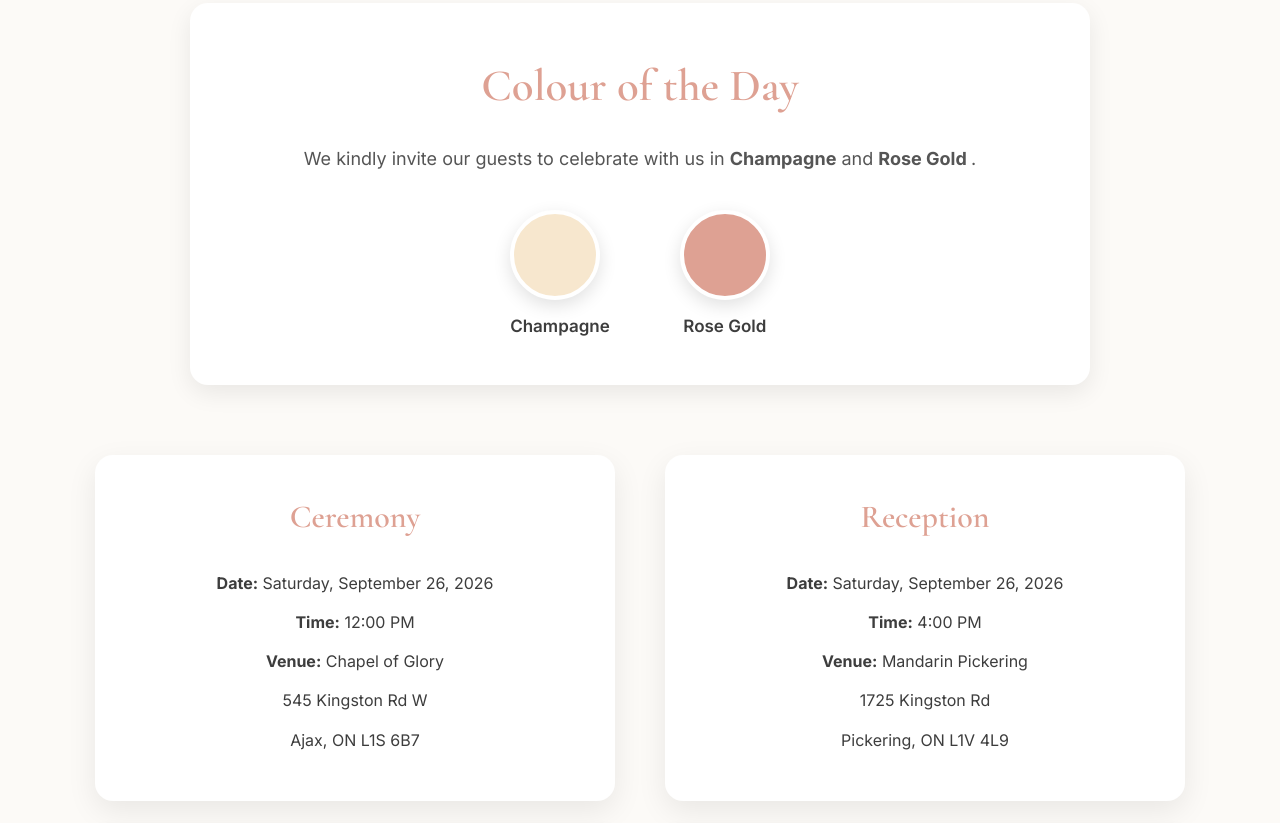
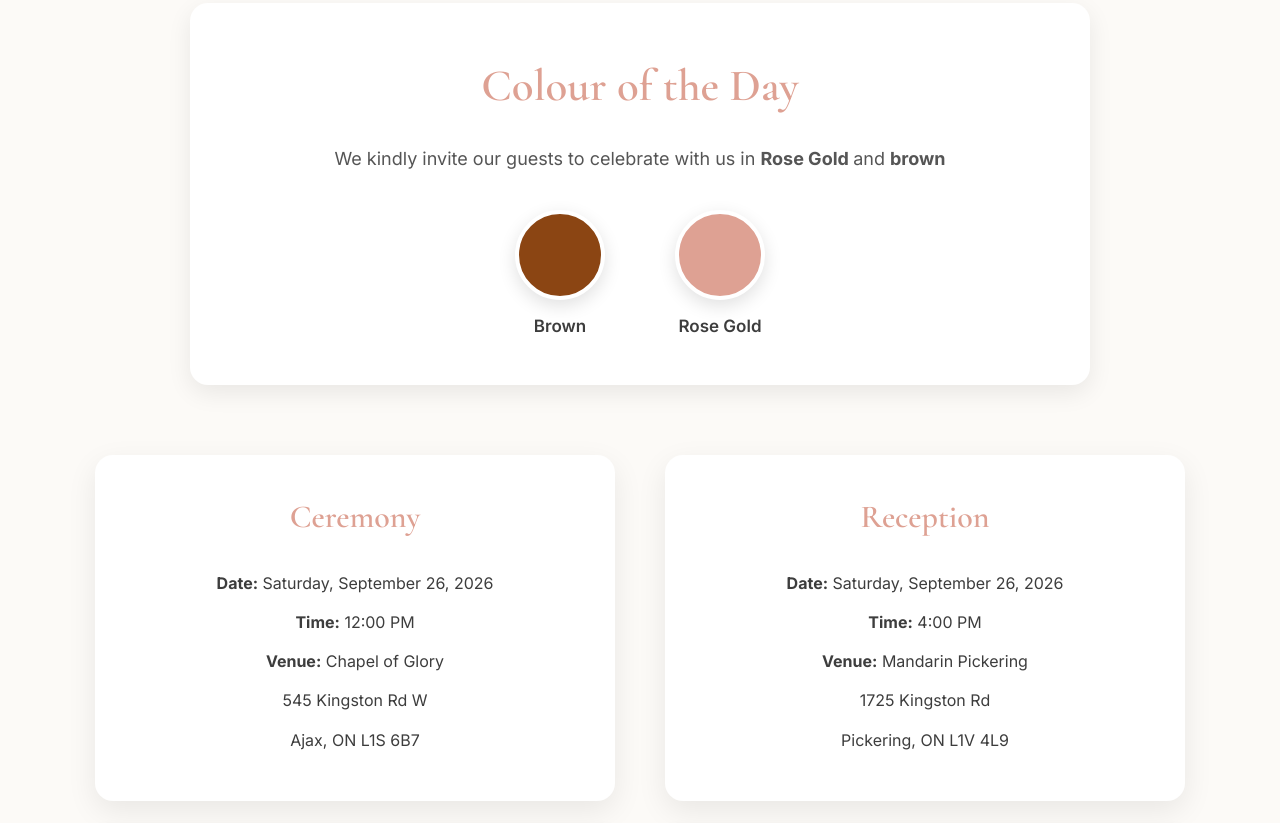
Before and after one commit to Ohimz/bryantheknot, a plain HTML site: page index.html in a window 1280 px wide. Shown: the part 6355-7178 px from the top of the page. Drawn offline with nearby package versions, Linux system fonts and the light colour scheme.

Commit message:
Update website

```diff
--- a/assets/css/style.css
+++ b/assets/css/style.css
@@ -286,9 +286,9 @@ ul{
 
 }
 
-.champagne{
-
-    background:#F7E7CE;
+.brown{
+
+    background:#8B4513;
 
 }
 
@@ -1259,9 +1259,9 @@ body{
 
 }
 
-.champagne{
-
-    background:#F7E7CE;
+.brown{
+
+    background:#8B4513;
 
 }
 
--- a/index.html
+++ b/index.html
@@ -456,17 +456,18 @@ GALLERY PREVIEW
 
             <p>
                 We kindly invite our guests to celebrate with us in
-                <strong>Champagne</strong> and
-                <strong>Rose Gold </strong>.
+
+                <strong>Rose Gold </strong> and
+                <strong>brown</strong>
             </p>
 
             <div class="color-palette">
 
                 <div class="palette-item">
 
-                    <div class="color-circle champagne"></div>
+                    <div class="color-circle brown"></div>
 
-                    <span>Champagne</span>
+                    <span>Brown</span>
 
                 </div>
 
```
Also changed, not shown: 1 other file.
